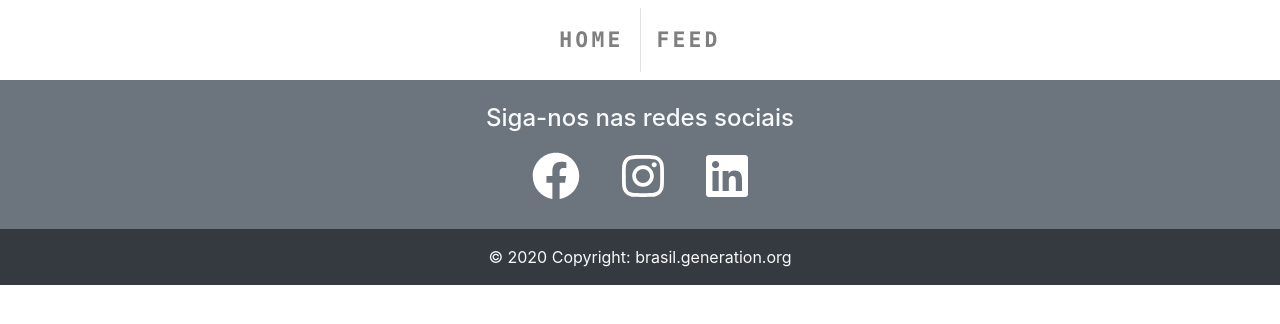
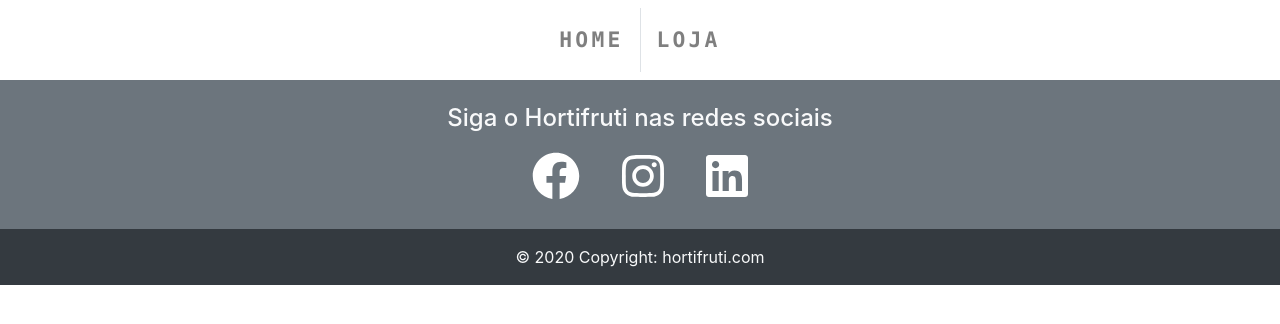
Before and after one commit to biel42/hortifruti, an Angular app in the folder hortifruti/: page / in a window 1280 px wide. Shown: the top 324 px of the page. Built offline with nearby package versions, Linux system fonts and the light colour scheme.

Commit message:
implementig nav and footer names

```diff
--- a/hortifruti/src/app/footer/footer.component.html
+++ b/hortifruti/src/app/footer/footer.component.html
@@ -5,7 +5,7 @@
         <!-- Call to action -->
         <div class="row">
             <div class="col-md-12 d-flex justify-content-center">
-                <h4 class="text-light">Siga-nos nas redes sociais</h4>
+                <h4 class="text-light">Siga o Hortifruti nas redes sociais</h4>
             </div>
         </div>
 
@@ -38,7 +38,7 @@
     <!-- Copyright -->
     <div class="footer-copyright bg-dark text-center py-3">
         <span class="text-light"> © 2020 Copyright: </span>
-        <a class="text-light" href="https://brasil.generation.org">brasil.generation.org</a>
+        <a class="text-light" href="https://hortifruti.com">hortifruti.com</a>
     </div>
     <!-- Copyright -->
 </footer>
--- a/hortifruti/src/app/navbar/navbar.component.html
+++ b/hortifruti/src/app/navbar/navbar.component.html
@@ -19,7 +19,7 @@
 
                 <li class="nav-item">
                     <a class="nav-link texto p-3 text-uppercase text-monospace font-weight-bold"
-                        routerLink="/feed">Feed</a>
+                        routerLink="/feed">Loja</a>
                 </li>
             </ul>
         </div>
```
